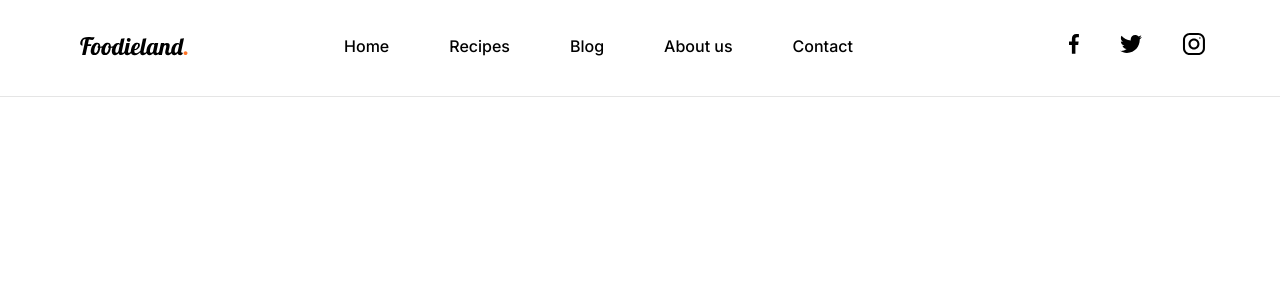
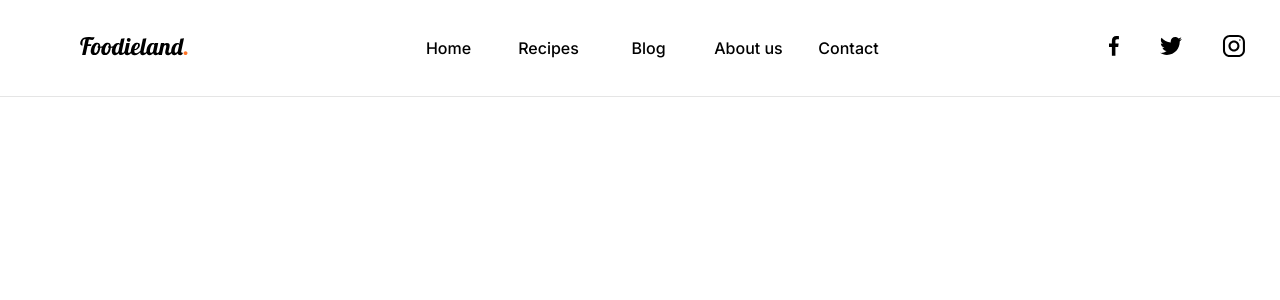
Before and after one commit to andradeviniicius/V_Food, a React (Create React App) app: page /home in a window 1280 px wide. Shown: the top 300 px of the page. Built offline with nearby package versions, Linux system fonts and the light colour scheme.

Commit message:
MainHeader// Refactoring with best practices

```diff
--- a/src/components/Organisms/MainHeader/index.tsx
+++ b/src/components/Organisms/MainHeader/index.tsx
@@ -30,43 +30,49 @@ const MainHeader = () => {
 
   return (
     <header>
-      <nav className="navBar">
-        <img src={logo} className="navBar__img" />
-        <ul className={`navBar__lists ${Modal ? "navBar__lists--active" : ""}`}>
-          <Link to={"/"}>
-            <li className="navBar__item">Home</li>
-          </Link>
-          <Link to="/recipes">
-            <li className="navBar__item">Recipes</li>
-          </Link>
-          <Link to="/blogListPage">
-            <li className="navBar__item">Blog</li>
-          </Link>
-          <Link to="/aboutUs">
-            <li className="navBar__item">About us</li>
-          </Link>
-          <Link to="/contact">
-            <li className="navBar__item">Contact</li>
-          </Link>
+      <nav className="mainHeader">
+        <Link to={"/"}>
+          <img alt="V_Food Logo" src={logo} className="mainHeader__logo" />
+        </Link>
+        <ul
+          className={`mainHeader__pageOptions ${
+            Modal ? "mainHeader__pageOptions--active" : ""
+          }`}
+        >
+          <li className="mainHeader__item">
+            <Link to={"/"}>Home</Link>
+          </li>
+          <li className="mainHeader__item">
+            <Link to="/recipes">Recipes</Link>
+          </li>
+          <li className="mainHeader__item">
+            <Link to="/blogListPage">Blog</Link>
+          </li>
+          <li className="mainHeader__item">
+            <Link to="/aboutUs">About us</Link>
+          </li>
+          <li className="mainHeader__item">
+            <Link to="/contact">Contact</Link>
+          </li>
         </ul>
         <div
-          className={`navBar__burguerBtn ${
-            Modal ? "navBar__burguerBtn--active" : ""
+          className={`mainHeader__burguerBtn ${
+            Modal ? "mainHeader__burguerBtn--active" : ""
           }`}
           onClick={handleClick}
         >
-          <span className="navBar__burguer1"></span>
-          <span className="navBar__burguer2"></span>
-          <span className="navBar__burguer3"></span>
+          <span className="mainHeader__burguer1"></span>
+          <span className="mainHeader__burguer2"></span>
+          <span className="mainHeader__burguer3"></span>
         </div>
-        <div className="navBar__icons">
+        <nav className="mainHeader__socialMedia">
           <a target="_blank" href="https://www.instagram.com/foodieland_te">
             <svg
               width="10"
               height="20"
               viewBox="0 0 10 20"
               xmlns="http://www.w3.org/2000/svg"
-              className="navBar__svg"
+              className="mainHeader__svg"
             >
               <path
                 d="M8.11163 3.29509H9.92331V0.139742C9.61075 0.0967442 8.53581 0 7.28393 0C4.67183 0 2.88248 1.643 2.88248 4.66274V7.44186H0V10.9693H2.88248V19.845H6.41654V10.9701H9.18243L9.6215 7.44269H6.41571V5.01251C6.41654 3.99297 6.69106 3.29509 8.11163 3.29509Z"
@@ -82,7 +88,7 @@ const MainHeader = () => {
               viewBox="0 0 23 18"
               // fillRule="none"
               xmlns="http://www.w3.org/2000/svg"
-              className="navBar__svg"
+              className="mainHeader__svg"
             >
               <path
                 d="M22.9619 2.11613C22.1438 2.475 21.272 2.71288 20.3632 2.82838C21.2982 2.27013 22.0118 1.39287 22.3473 0.3355C21.4755 0.85525 20.513 1.22238 19.4873 1.42725C18.6595 0.545875 17.4798 0 16.1928 0C13.6958 0 11.6855 2.02675 11.6855 4.51137C11.6855 4.86888 11.7158 5.21263 11.79 5.53988C8.04041 5.357 4.72254 3.55988 2.49366 0.82225C2.10454 1.49738 1.87629 2.27012 1.87629 3.102C1.87629 4.664 2.68066 6.04862 3.87966 6.85025C3.15504 6.8365 2.44416 6.62613 1.84191 6.29475C1.84191 6.3085 1.84191 6.32638 1.84191 6.34425C1.84191 8.536 3.40529 10.3565 5.45541 10.7759C5.08829 10.8763 4.68816 10.9244 4.27291 10.9244C3.98416 10.9244 3.69266 10.9079 3.41904 10.8474C4.00341 12.6335 5.66166 13.9466 7.63341 13.9893C6.09891 15.1896 4.15054 15.9129 2.04129 15.9129C1.67141 15.9129 1.31666 15.8964 0.961914 15.851C2.95979 17.1394 5.32754 17.875 7.88091 17.875C16.1804 17.875 20.7179 11 20.7179 5.04075C20.7179 4.84137 20.711 4.64887 20.7014 4.45775C21.5965 3.8225 22.3487 3.02913 22.9619 2.11613Z"
@@ -98,7 +104,7 @@ const MainHeader = () => {
               viewBox="0 0 23 22"
               // fillRule="none"
               xmlns="http://www.w3.org/2000/svg"
-              className="navBar__svg"
+              className="mainHeader__svg"
             >
               <path
                 fillRule="evenodd"
@@ -115,7 +121,7 @@ const MainHeader = () => {
               <circle cx="17.8745" cy="5.0875" r="0.732875" fill="black" />
             </svg>
           </a>
-        </div>
+        </nav>
       </nav>
     </header>
   );
--- a/src/components/Organisms/MainHeader/styles.scss
+++ b/src/components/Organisms/MainHeader/styles.scss
@@ -1,93 +1,112 @@
-.navBar__lists {
+.mainHeader {
+  padding-right: 35px;
+  padding-left: 80px;
+  height: 97px;
+  display: flex;
+  align-items: center;
+  justify-content: space-between;
+  border-bottom: 1px solid rgba(0, 0, 0, 0.1);
+  margin-bottom: 31px;
+
+  &__pageOptions {
     display: none;
     text-decoration: none;
     list-style: none;
+    &--active {
+      position: absolute;
+      background-color: white;
+      width: 100%;
+      top: 119px;
+      padding-top: 27px;
+      padding-left: 30px;
+      right: 0px;
+      display: block;
+      height: 100%;
+      z-index: 1000;
+
+      .mainHeader__item {
+        font-size: 20px;
+        font-weight: 500;
+        margin-bottom: 24px;
+      }
+    }
   }
-  .navBar__icons {
+  &__item {
+    display: flex;
+    align-items: center;
+    justify-content: center;
+  }
+  &__socialMedia {
     display: none;
   }
-  .navBar__lists--active  {
-    position: absolute;
-    background-color: white;
-    width: 100%;
-    top: 119px;
-    padding-top:27px ;
-    padding-left: 30px;
-    right: 0px;
-    display: block;
-    height: calc(470px);
-    z-index: 1000;
-  }
-  .navBar__lists--active .navBar__item {
-      font-size: 20px;
-      font-weight: 500;
-      margin-bottom: 24px;
-  }
-  .navBar {
-    padding-top: 33px;
-    padding-right: 35px;
-    padding-left: 80px;
-    padding-bottom: 37px;
-    display: flex;
-    align-items: center;
-    justify-content: space-between;
-    border-bottom: 1px solid rgba(0, 0, 0, 0.1);
-    margin-bottom: 31px;
-  }
-
-  .navBar__burguerBtn {
+  &__burguerBtn {
     display: flex;
     flex-direction: column;
     width: 55px;
     cursor: pointer;
 
+    &--active {
+      .mainHeader__burguer1 {
+        background-color: transparent;
+        transition-duration: 0.01s;
+      }
+      .mainHeader__burguer2 {
+        transform: rotate(130deg);
+        position: relative;
+      }
+      .mainHeader__burguer3 {
+        transform: rotate(-130deg);
+        position: relative;
+        top: -16px;
+      }
+    }
   }
-
-  .navBar__burguer1,.navBar__burguer2, .navBar__burguer3  {
+  &__burguer1,
+  &__burguer2,
+  &__burguer3 {
     background: var(--fontColor);
     border-radius: 5px;
     height: 8px;
     margin-top: 8px;
     transition: 0.4s cubic-bezier(0.68, -0.6, 0.32, 1.6);
     width: 100%;
-
   }
-
-  .navBar__burguerBtn--active .navBar__burguer1{
-    background-color: transparent;
-    transition-duration: 0.01s;
-  }
-
-  .navBar__burguerBtn--active .navBar__burguer2{
-      transform: rotate(130deg);
-      position: relative;
-  }
-  .navBar__burguerBtn--active .navBar__burguer3{
-      transform: rotate(-130deg);
-      position: relative;
-      top: -16px;
-  }
-
-  @media (min-width: 1024px) {
-    .navBar__lists {
+}
+@media (min-width: 1024px) {
+  .mainHeader {
+    &__pageOptions {
       display: flex;
+      height: 100%;
+      width: fit-content;
     }
-    .navBar__burguerBtn{
+    &__burguerBtn {
       display: none;
     }
-    .navBar__item{
+    &__item {
       cursor: pointer;
+      align-items: center;
+      justify-content: center;
       font-weight: 500;
-      padding-right: 60px;
+      transition: .3s;
+      width: 100px;
+      &:hover {
+        background-color: #00000010;
+      }
+      a {
+        display: flex;
+        justify-content: center;
+        align-items: center;
+        height: 100%;
+        width: 100%;
+        text-align: center;
+      }
     }
-    .navBar__icons {
+    &__socialMedia {
       display: flex;
       align-items: center;
       justify-content: center;
+      gap: 40px;
       cursor: pointer;
-
-    }
-    .navBar__svg {
-     margin-right: 40px;
     }
   }
+}
```
